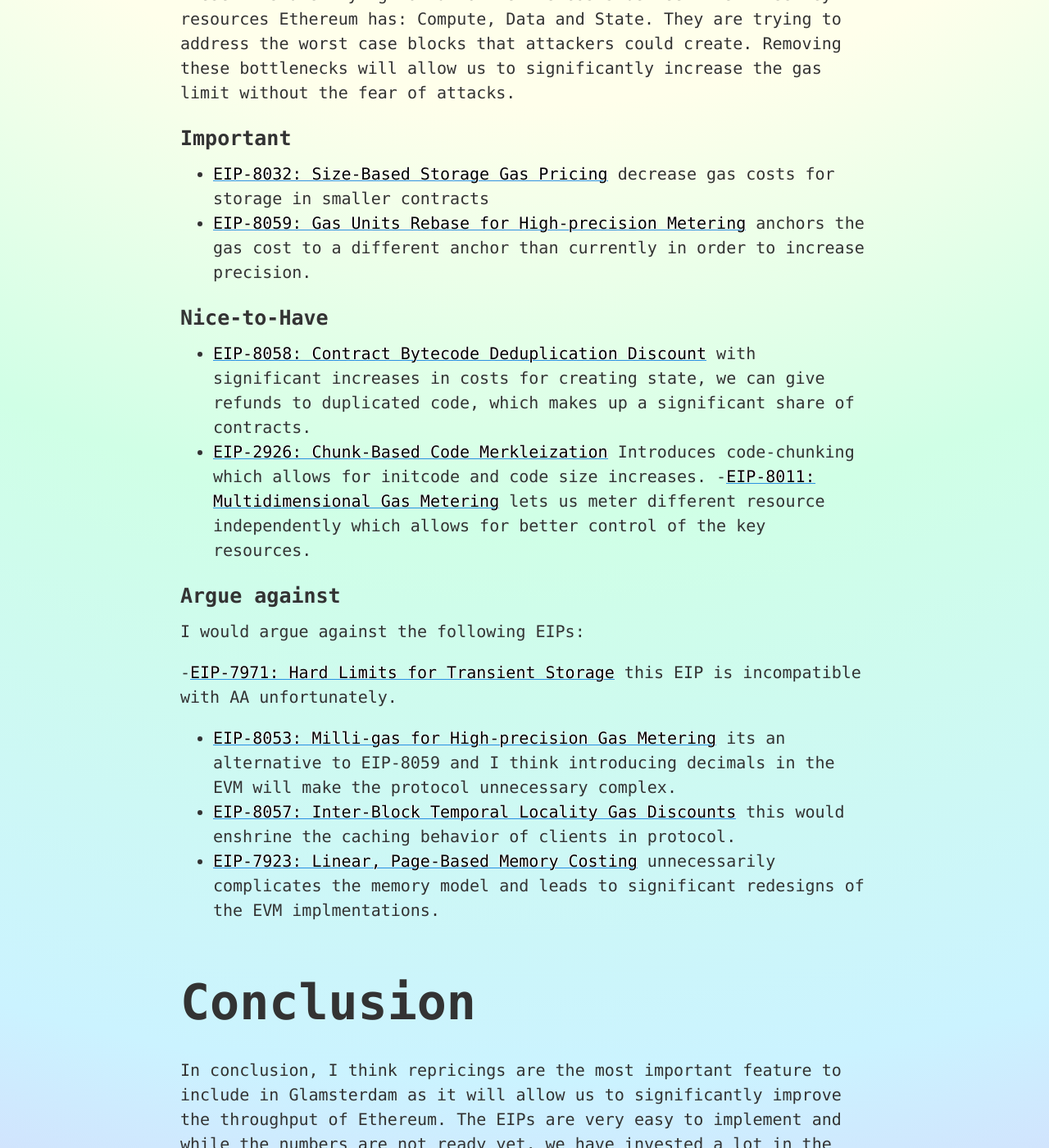
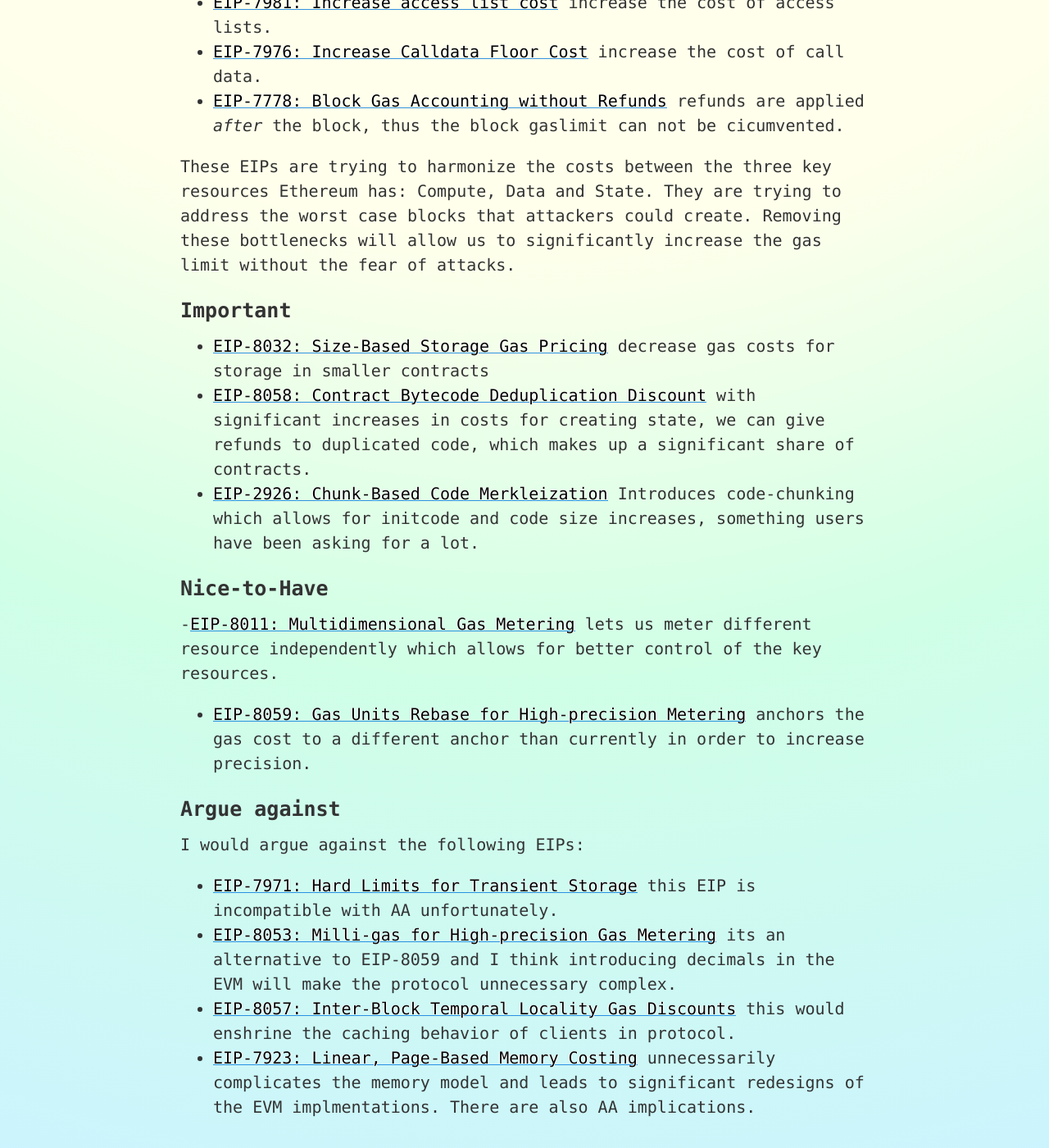
Before and after one commit to MariusVanDerWijden/MariusVanDerWijden.github.io, a Jekyll site: the page built from _posts/2025-11-03-Repricing.md, in a window 1280 px wide and 1400 px high, scrolled down 3415 px. Shown: the whole window at 82% size. Built offline with Jekyll 4.4.1, drawn with Linux system fonts in a browser that asks for light colours; some of the changed text lies outside the part shown.

Commit message:
_posts: add review comments

```diff
--- a/_posts/2025-11-03-Repricing.md
+++ b/_posts/2025-11-03-Repricing.md
@@ -6,6 +6,8 @@
 categories:    blog
 tags:          ethereum glamsterdam repricing EVM
 ---
+
+_Thanks to Ansgar Dietrichs for reviewing_
 
 Glamsterdam is in the process of being scoped at the moment. The two headliner features have been locked in: EPBS and BAL, now the real work begins in deciding on adding non-headliner features that will complement the headliners. Non-headliners should in my opinion be judged on three dimensions: **Impact**, **Readiness** and **Ease of Implementation**.
 
@@ -17,6 +19,8 @@
 ![Geth benchmarks](https://raw.githubusercontent.com/MariusVanDerWijden/mariusvanderwijden.github.io/master/_posts/pricing-benchmarks.png)
 
 As you can see in the picture, the throughput of different operations varies widely. While some operations are executable at ~50 Megagas/s, others could be executed at more than 3 Gigagas/s. With the repricing we are trying to harmonize the different operations in order to safely increase the gas limit.
+
+If you want to learn more, Ansgar and Caspar made a pretty good case for the impact of repricings [here](https://notes.ethereum.org/@ansgar/repricings-for-glamsterdam).
 
 # Readiness
 This is the weakest point of the repricing proposals at the moment in my opinion. We have a very clear view of which operations and areas we want to reprice, but the numbers are not reliable yet.
@@ -48,21 +54,21 @@
 ### Important
 
 - [EIP-8032: Size-Based Storage Gas Pricing](https://eips.ethereum.org/EIPS/eip-8032) decrease gas costs for storage in smaller contracts
-- [EIP-8059: Gas Units Rebase for High-precision Metering](https://eips.ethereum.org/EIPS/eip-8059) anchors the gas cost to a different anchor than currently in order to increase precision.
+- [EIP-8058: Contract Bytecode Deduplication Discount](https://eips.ethereum.org/EIPS/eip-8058) with significant increases in costs for creating state, we can give refunds to duplicated code, which makes up a significant share of contracts.
+- [EIP-2926: Chunk-Based Code Merkleization](https://eips.ethereum.org/EIPS/eip-2926) Introduces code-chunking which allows for initcode and code size increases, something users have been asking for a lot.
 
 
 ### Nice-to-Have
-- [EIP-8058: Contract Bytecode Deduplication Discount](https://eips.ethereum.org/EIPS/eip-8058) with significant increases in costs for creating state, we can give refunds to duplicated code, which makes up a significant share of contracts.
-- [EIP-2926: Chunk-Based Code Merkleization](https://eips.ethereum.org/EIPS/eip-2926) Introduces code-chunking which allows for initcode and code size increases.
 -[EIP-8011: Multidimensional Gas Metering](https://eips.ethereum.org/EIPS/eip-8011) lets us meter different resource independently which allows for better control of the key resources.
+- [EIP-8059: Gas Units Rebase for High-precision Metering](https://eips.ethereum.org/EIPS/eip-8059) anchors the gas cost to a different anchor than currently in order to increase precision.
 
 ### Argue against
 I would argue against the following EIPs:
 
--[EIP-7971: Hard Limits for Transient Storage](https://eips.ethereum.org/EIPS/eip-7971) this EIP is incompatible with AA unfortunately.
+- [EIP-7971: Hard Limits for Transient Storage](https://eips.ethereum.org/EIPS/eip-7971) this EIP is incompatible with AA unfortunately.
 - [EIP-8053: Milli-gas for High-precision Gas Metering](https://eips.ethereum.org/EIPS/eip-8053) its an alternative to EIP-8059 and I think introducing decimals in the EVM will make the protocol unnecessary complex.
 - [EIP-8057: Inter-Block Temporal Locality Gas Discounts](https://eips.ethereum.org/EIPS/eip-8057) this would enshrine the caching behavior of clients in protocol.
-- [EIP-7923: Linear, Page-Based Memory Costing](https://eips.ethereum.org/EIPS/eip-7923) unnecessarily complicates the memory model and leads to significant redesigns of the EVM implmentations.
+- [EIP-7923: Linear, Page-Based Memory Costing](https://eips.ethereum.org/EIPS/eip-7923) unnecessarily complicates the memory model and leads to significant redesigns of the EVM implmentations. There are also AA implications.
 
 # Conclusion
 In conclusion, I think repricings are the most important feature to include in Glamsterdam as it will allow us to significantly improve the throughput of Ethereum. The EIPs are very easy to implement and while the numbers are not ready yet, we have invested a lot in the testing and benchmarking infrastructure to get them quickly and reliably.
```
Also changed, not shown: other parts of _posts/2025-11-03-Repricing.md (+2 -0 lines).
